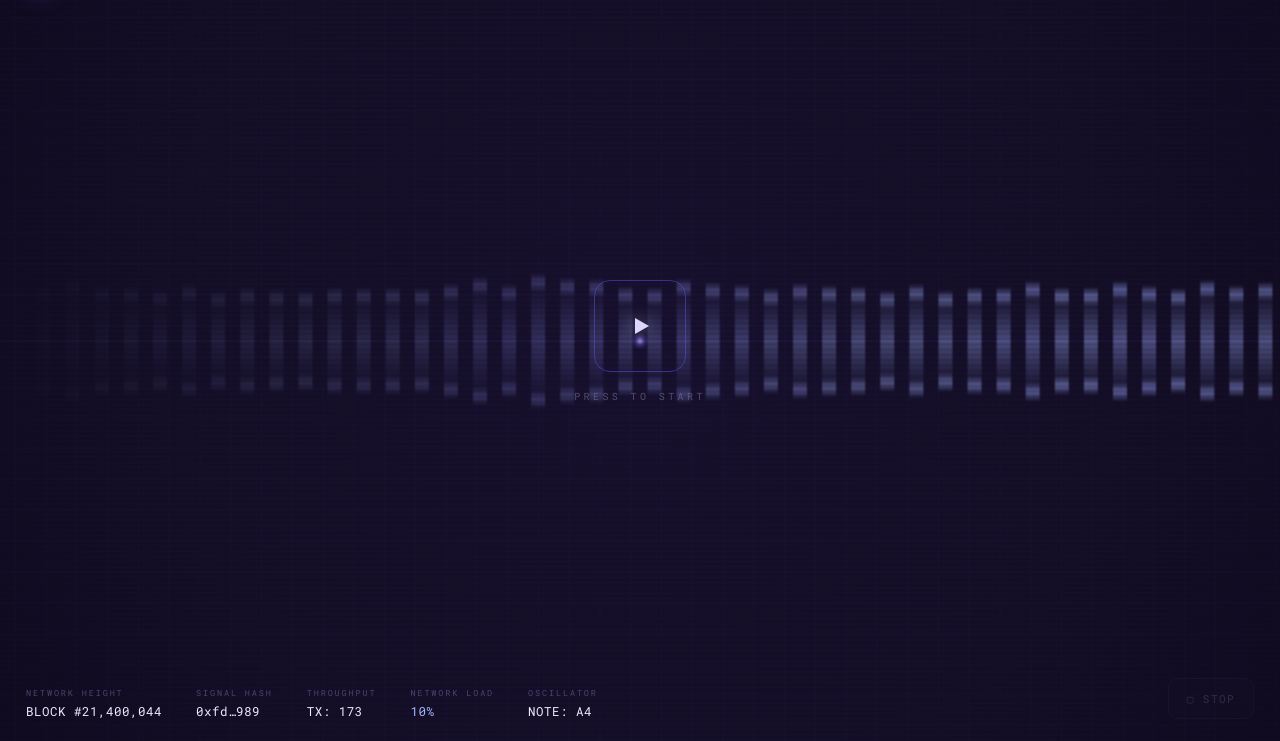
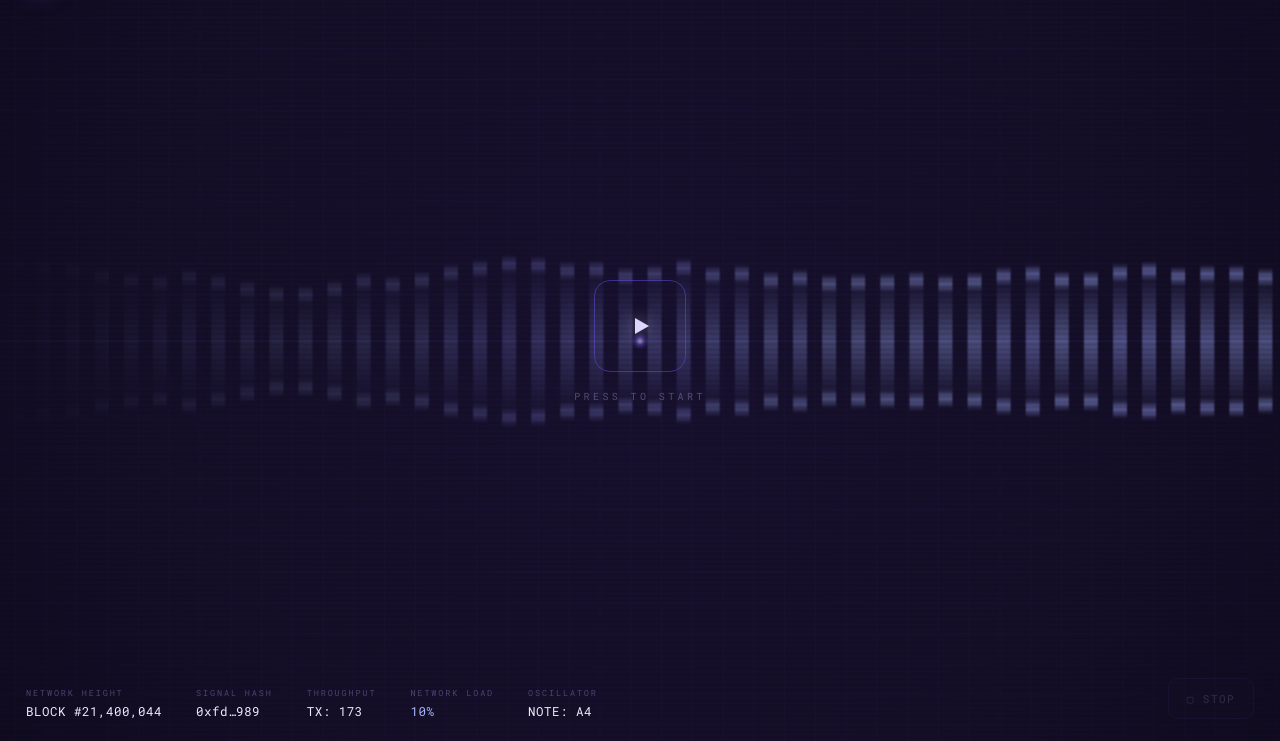
Before and after one commit to 1swaraj/monmusic, a plain HTML site: page index.html in a window 1280 px wide. Shown: the part 59-800 px from the top of the page. Drawn offline with nearby package versions, Linux system fonts and the light colour scheme; animation ran at ten frames a second.

Commit message:
Deploy: scale bars to load band + Tone.js SRI

```diff
--- a/index.html
+++ b/index.html
@@ -5,7 +5,7 @@
 <meta name="viewport" content="width=device-width, initial-scale=1.0">
 <meta name="theme-color" content="#0E091C">
 <title>BLOCKBEAT — the chain, performed</title>
-<script src="https://cdnjs.cloudflare.com/ajax/libs/tone/14.8.49/Tone.js"></script>
+<script src="https://cdnjs.cloudflare.com/ajax/libs/tone/14.8.49/Tone.js" integrity="sha512-jduERlz7En1IUZR54bqzpNI64AbffZWR//KJgF71SJ8D8/liKFZ+s1RxmUmB+bhCnIfzebdZsULwOrbVB5f3nQ==" crossorigin="anonymous" referrerpolicy="no-referrer"></script>
 <link rel="preconnect" href="https://fonts.googleapis.com">
 <link rel="preconnect" href="https://fonts.gstatic.com" crossorigin>
 <link href="https://fonts.googleapis.com/css2?family=Inter:wght@400;500;600;700&family=Roboto+Mono:wght@400;500&display=swap" rel="stylesheet">
@@ -169,6 +169,9 @@
 
 const BLOCK_MS = 400;        // Monad's real block time. the metronome.
 const HIST = 44;             // blocks kept on screen (matches shader)
+const LOAD_FULL = 0.16;      // gasUsed/gasLimit that maps to a full-height, hottest bar.
+                             // Mainnet load runs ~3-15%, so this spreads that band across
+                             // the full visual range instead of leaving every bar tiny/blue.
 
 /* --- deterministic PRNG: same seed -> same stream ------------------------- */
 function mulberry32(a){
@@ -200,7 +203,7 @@ function nextBlock(forcedPulse){
   let hash='0x';
   for(let i=0;i<32;i++) hash += Math.floor(rng()*256).toString(16).padStart(2,'0');
 
-  return { num:blockNum, hash, txCount, load:congestion, user:!!forcedPulse };
+  return { num:blockNum, hash, txCount, loadRaw:congestion, load:congestion, user:!!forcedPulse };
 }
 
 /* --- live Monad block source (primary) ----------------------------------- */
@@ -223,11 +226,13 @@ async function rpc(method, params){
 function fetchBlock(tag){ return rpc('eth_getBlockByNumber', [tag, false]); } // false = tx hashes only
 function mapBlock(raw){
   const gasUsed = Number(raw.gasUsed||0), gasLimit = Number(raw.gasLimit||0)||1;
+  const loadRaw = Math.max(0, Math.min(1, gasUsed/gasLimit));   // true network load (gasUsed/gasLimit)
   return {
     num: Number(raw.number),
     hash: raw.hash,
     txCount: raw.transactions ? raw.transactions.length : 0,
-    load: Math.max(0, Math.min(1, gasUsed/gasLimit)),
+    loadRaw,
+    load: Math.min(1, loadRaw/LOAD_FULL),                       // normalized to the operating band (drives bar size + color)
     user: false
   };
 }
@@ -479,7 +484,7 @@ window.addEventListener('resize', resize);
 const history = [];   // [{amp,load,user}]
 let texDirty = true;
 function pushHistory(block){
-  history.unshift({ amp: Math.min(1, block.txCount/3500), load: block.load, user: block.user });
+  history.unshift({ amp: block.load, load: block.load, user: block.user });   // bar height + color from normalized load
   if(history.length > HIST) history.pop();
   texDirty = true;
 }
@@ -504,10 +509,10 @@ function updateReadout(block,notes){
   $('r-block').textContent = 'BLOCK #'+block.num.toLocaleString();
   $('r-hash').textContent  = block.hash.slice(0,4)+'…'+block.hash.slice(-3);
   $('r-tx').textContent    = 'TX: '+block.txCount.toLocaleString();
-  const pct = Math.round(block.load*100);
+  const pct = Math.round((block.loadRaw!=null?block.loadRaw:block.load)*100);   // show TRUE load %
   const el = $('r-load');
   el.textContent = pct+'%';
-  el.style.color = heatCss(block.load,1);
+  el.style.color = heatCss(block.load,1);                                       // color from normalized load
   $('r-note').textContent = 'NOTE: '+(block.user?'★ ':'')+notes.join(' ');
 }
 
```
